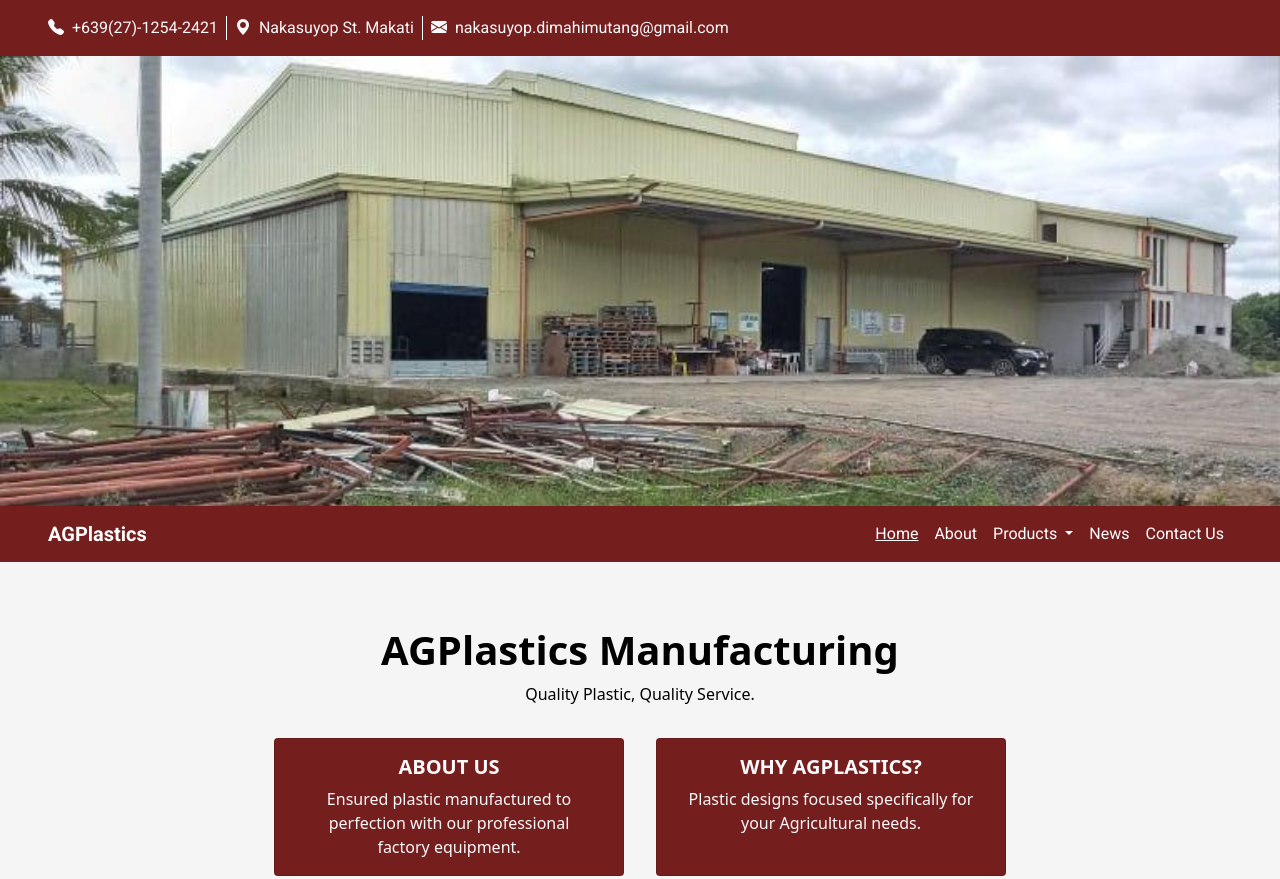
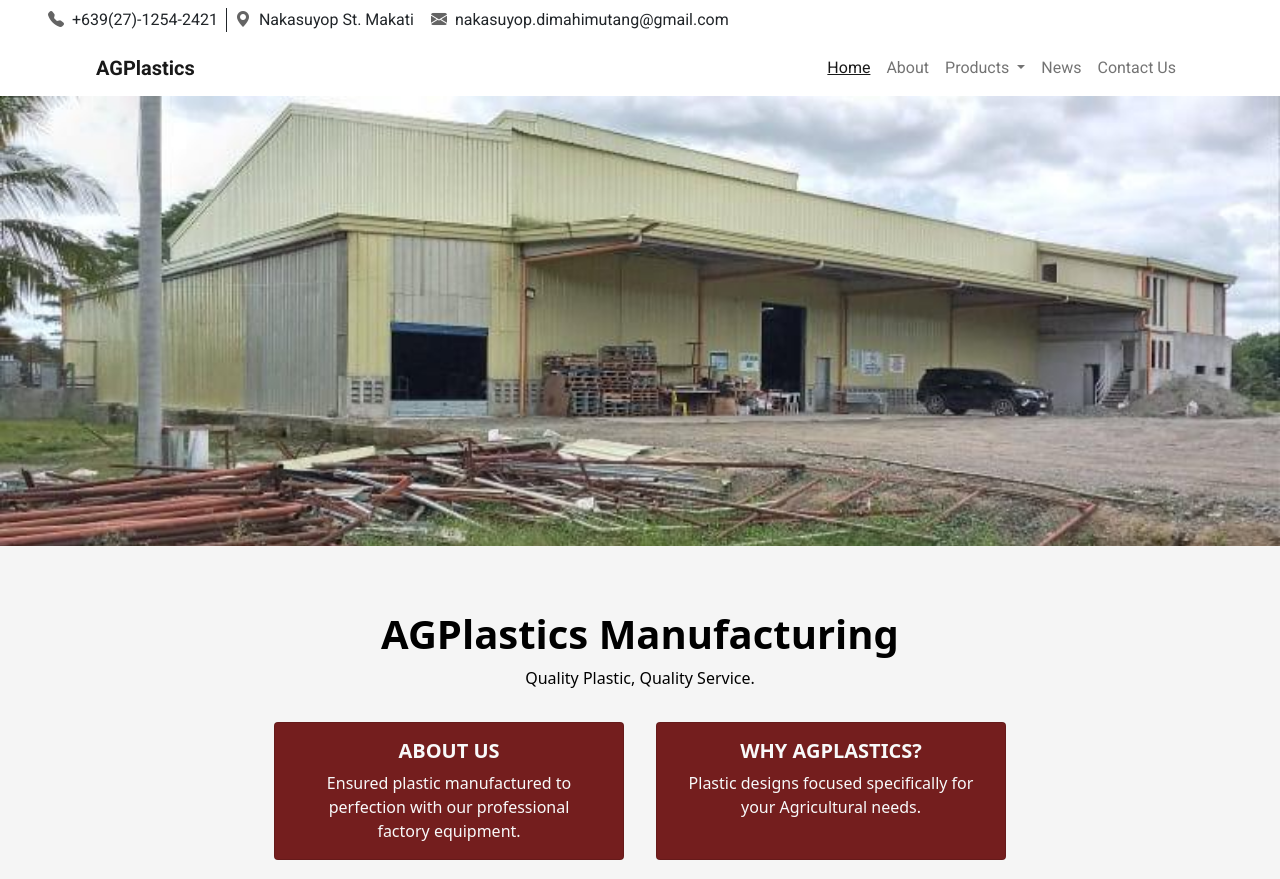
Before and after one commit to floooptimism/kauswagan-company-site, a website: page index.html in a window 1280 px wide. Shown: the top 879 px of the page. Drawn offline with nearby package versions, Linux system fonts and the light colour scheme.

Commit message:
navvybay

```diff
--- a/index.html
+++ b/index.html
@@ -19,14 +19,14 @@
     <link rel="stylesheet" href="style.css" />
 
     <script>
-     alert("Contact's section needs some styling for devices that has <=530 width. or we can just put it in the footer\n\ndevi: yeah just put it in footer or like its own section below\n\nkimchi: make the email/location/number portion smaller and make the navbar items a litle bit bigger");
+    //  alert("Contact's section needs some styling for devices that has <=530 width. or we can just put it in the footer\n\ndevi: yeah just put it in footer or like its own section below\n\nkimchi: make the email/location/number portion smaller and make the navbar items a litle bit bigger");
     </script>
   </head>
   <body>
     <!-- navbar -->
-    <div class="container-fluid px-5 d-flex align-items-center py-3 nav-custom">
-      <ul class="d-flex flex-row list-inline text-light mb-0">
-        <li class="list-inline-item border-end border-white">
+    <div class="container-fluid px-5 d-flex flex-column nav-custom">
+      <ul class="d-flex flex-row list-inline text-light text-dark mb-0 py-2">
+        <li class="list-inline-item border-end border-dark">
           <i class="bi bi-telephone-fill"></i
           ><span class="px-2">+639(27)-1254-2421</span>
         </li>
@@ -39,22 +39,14 @@
           ><span class="px-2">nakasuyop.dimahimutang@gmail.com</span>
         </li>
       </ul>
-    </div>
 
-    <!-- hero bar -->
-    <!-- <div class="container-fluid hero d-flex align-items-center justify-content-center"> -->
-    <img
-      id="cover-image"
-      src="assets/cover.jpeg"
-      class="w-100 hero d-flex align-items-center justify-content-center"
-    />
       <div class="nav-placeholder">
         <nav
           id="stickybar"
-        class="navbar navbar-dark flex-column nav-custom nav-custom-2 navbar-expand-lg"
+          class="navbar navbar-light flex-column nav-custom nav-custom-2 navbar-expand-lg"
         >
           <div class="container-fluid px-5">
-          <a class="navbar-brand text-white fw-bold" href="#">AGPlastics</a>
+            <a class="navbar-brand fw-bold" href="#">AGPlastics</a>
             <button
               class="navbar-toggler"
               type="button"
@@ -70,18 +62,18 @@
               <ul class="navbar-nav ms-auto mb-2 mb-lg-0">
                 <li class="nav-item">
                   <a
-                  class="nav-link active text-white text-decoration-underline"
+                    class="nav-link active text-decoration-underline"
                     aria-current="page"
                     href="#"
                     >Home</a
                   >
                 </li>
                 <li class="nav-item">
-                <a class="nav-link text-white" href="#">About</a>
+                  <a class="nav-link" href="#">About</a>
                 </li>
                 <li class="nav-item dropdown">
                   <a
-                  class="nav-link dropdown-toggle text-white"
+                    class="nav-link dropdown-toggle"
                     href="#"
                     id="navbarDropdown"
                     role="button"
@@ -100,16 +92,26 @@
                   </ul>
                 </li>
                 <li class="nav-item">
-                <a class="nav-link text-white" href="#">News</a>
+                  <a class="nav-link" href="#">News</a>
                 </li>
                 <li class="nav-item">
-                <a class="nav-link text-white" href="#">Contact Us</a>
+                  <a class="nav-link" href="#">Contact Us</a>
                 </li>
               </ul>
             </div>
           </div>
         </nav>
       </div>
+    </div>
+
+    <!-- hero bar -->
+    <!-- <div class="container-fluid hero d-flex align-items-center justify-content-center"> -->
+    <img
+      id="cover-image"
+      src="assets/cover.jpeg"
+      class="w-100 hero d-flex align-items-center justify-content-center"
+    />
+
 
     <!-- </div> -->
     <div
--- a/style.css
+++ b/style.css
@@ -6,14 +6,15 @@ html{
 
 .nav-custom {
     font-family: 'Roboto', sans-serif;
-    background-color: #741E1E;
+
 }
 
 .nav-custom-2 {
-    background-color: #741E1E;
+    background-color: #fff;
 }
 
 .nav-placeholder {
+    width: 100%;
     height:56px;
 }
 
@@ -36,6 +37,7 @@ html{
 .about-section-logo{
 }
 
+
 .location {
   border-bottom: 4px solid #741E1E;
 }
@@ -47,7 +49,7 @@ html{
 
 .header-content-red {
     background-color: #741E1E;
-    color: WHITE;
+    c
 }
 
 .header-content-title {
@@ -117,3 +119,15 @@ html{
   width: 18px;
   height: 18px;
 }
+
+.bi-telephone-fill {
+  color: #646464;
+}
+
+.bi-envelope-fill {
+  color: #646464;
+}
+
+.bi-geo-alt-fill {
+  color: #646464;
+}
```
Lines whose indentation alone changed are shown as unchanged.
